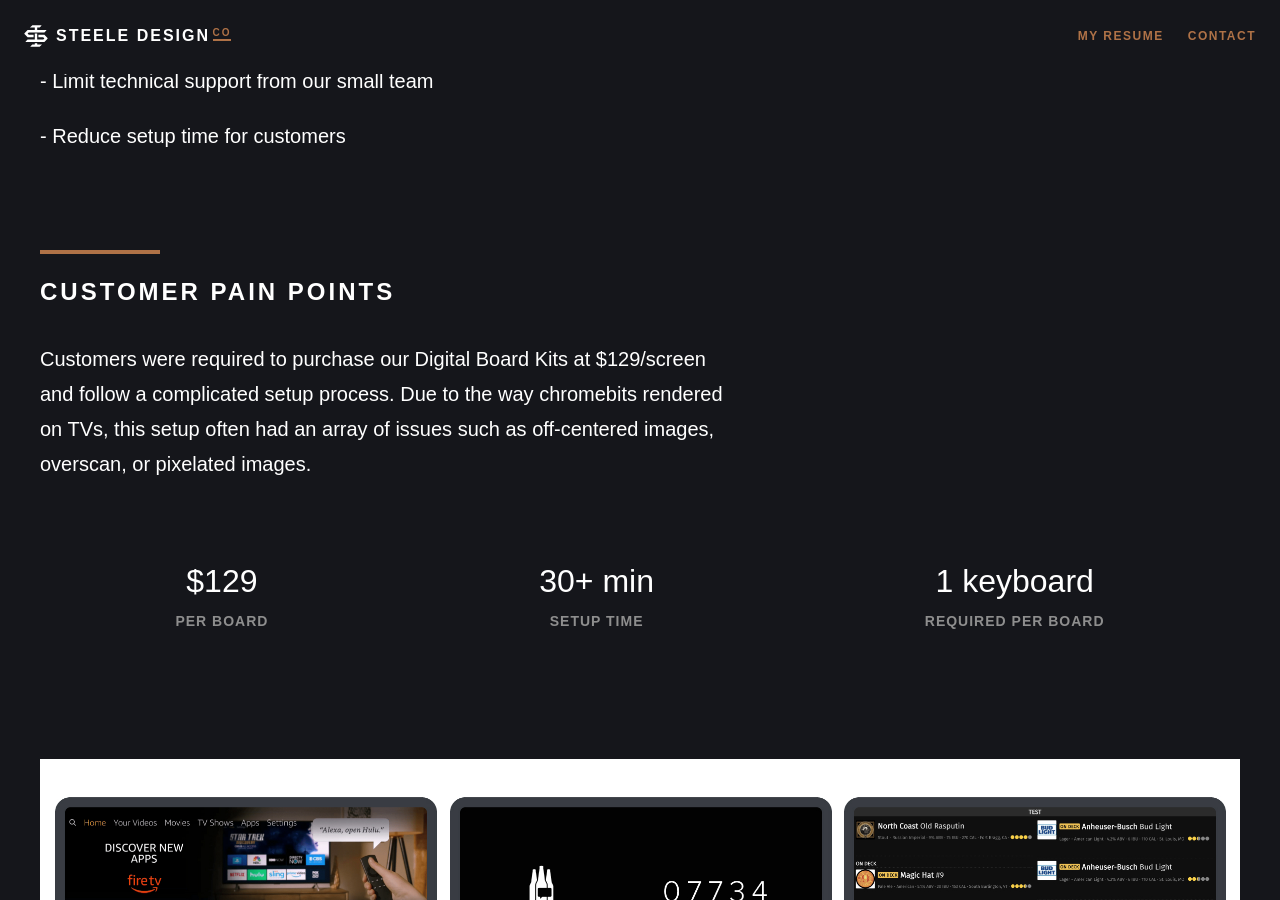
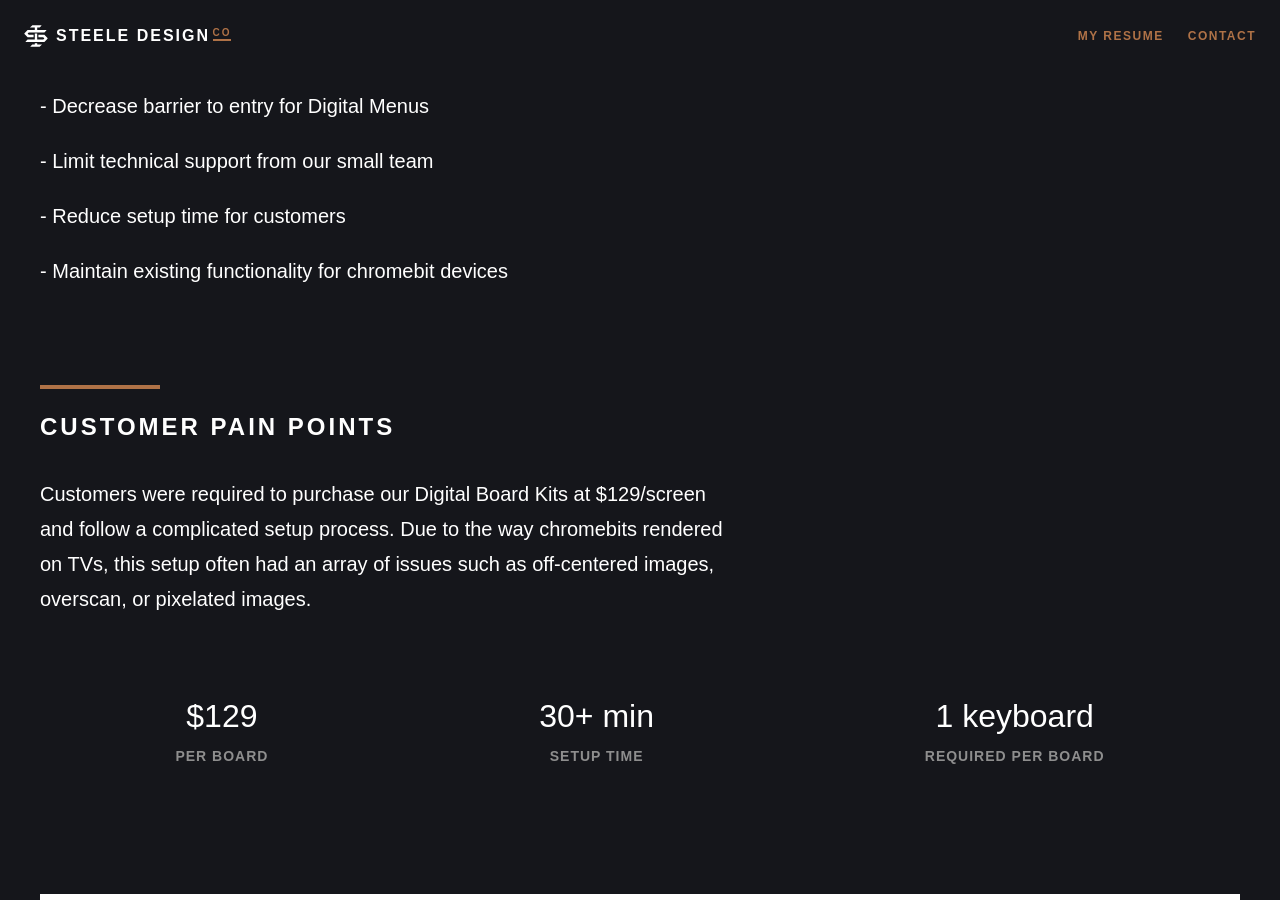
Before and after one commit to iansteele/iansteele, a Jekyll site: the page built from _projects/untappd-digital-menus.html, in a window 1280 px wide and 900 px high, scrolled down 1783 px. Built offline with Jekyll 4.4.1, drawn with Linux system fonts in a browser that asks for light colours; some web fonts are replaced; some of the changed text lies outside the part shown.

Commit message:
updated digital menus thumb

```diff
--- a/_projects/grading-assignments.html
+++ b/_projects/grading-assignments.html
@@ -11,7 +11,7 @@ tags:
   - HTML & SCSS
 keywords: [LearnZillion,edtech,education,digital curriculum, product design]
 summary: A deep dive into updating the way teachers assign, view and grade class student work on the LearnZillion platform.
-order: 2
+order: 3
 visible: 1
 ---
 
--- a/_projects/untappd-digital-menus.html
+++ b/_projects/untappd-digital-menus.html
@@ -14,7 +14,7 @@ visible: 1
 
 ---
 
-<div>
+<div class="section">
   <img class="" src=/assets/img/firetv/fireTV-collage.jpg alt="Untappd FireTV screens">
   <div class="section">
     <h3>The Challenge</h3>
@@ -35,6 +35,7 @@ visible: 1
       <li><p>- Decrease barrier to entry for Digital Menus</p></li>
       <li><p>- Limit technical support from our small team</p></li>
       <li><p>- Reduce setup time for customers</p></li>
+      <li><p>- Maintain existing functionality for chromebit devices</p></li>
     </ul>
   </div>
 </div>
--- a/_projects/untappd-virtual-fest.html
+++ b/_projects/untappd-virtual-fest.html
@@ -4,7 +4,7 @@ title:  "Untappd Virtual Fest"
 subtitle: "Untappd"
 thumbnail: "assets/img/ut/v-fest/thumb.jpg"
 categories: project
-order: 1
+order: 2
 visible: 1
 tags:
   - Illustration
```
Also changed, not shown: other parts of _projects/untappd-digital-menus.html (+1 -1 lines), assets/img/firetv/firetv_thumb.jpg.
